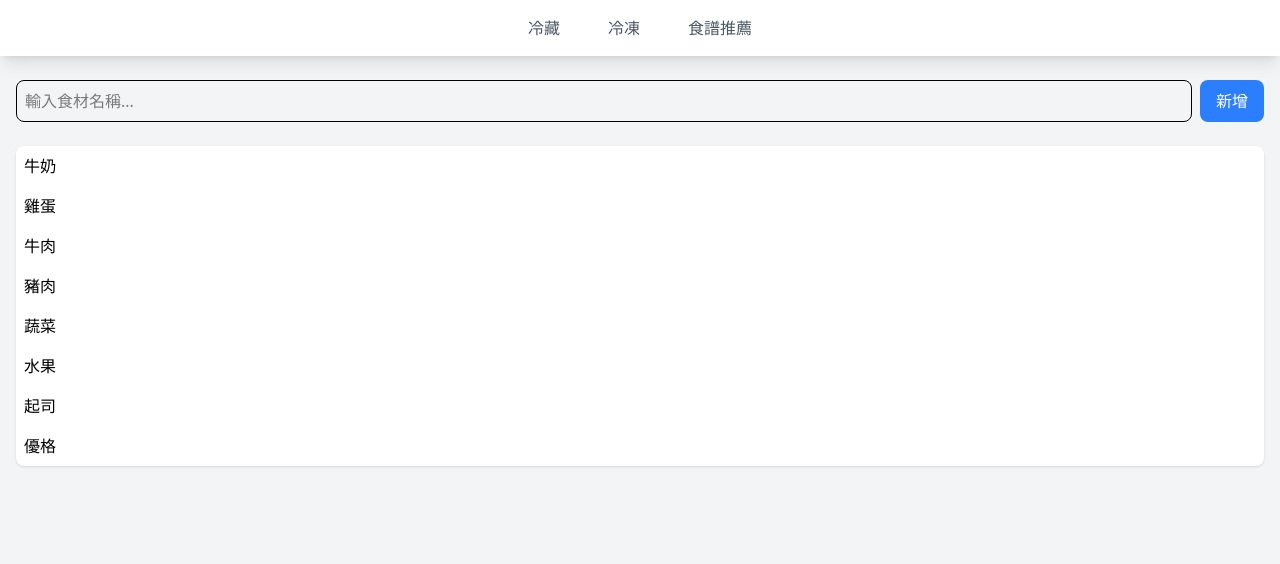
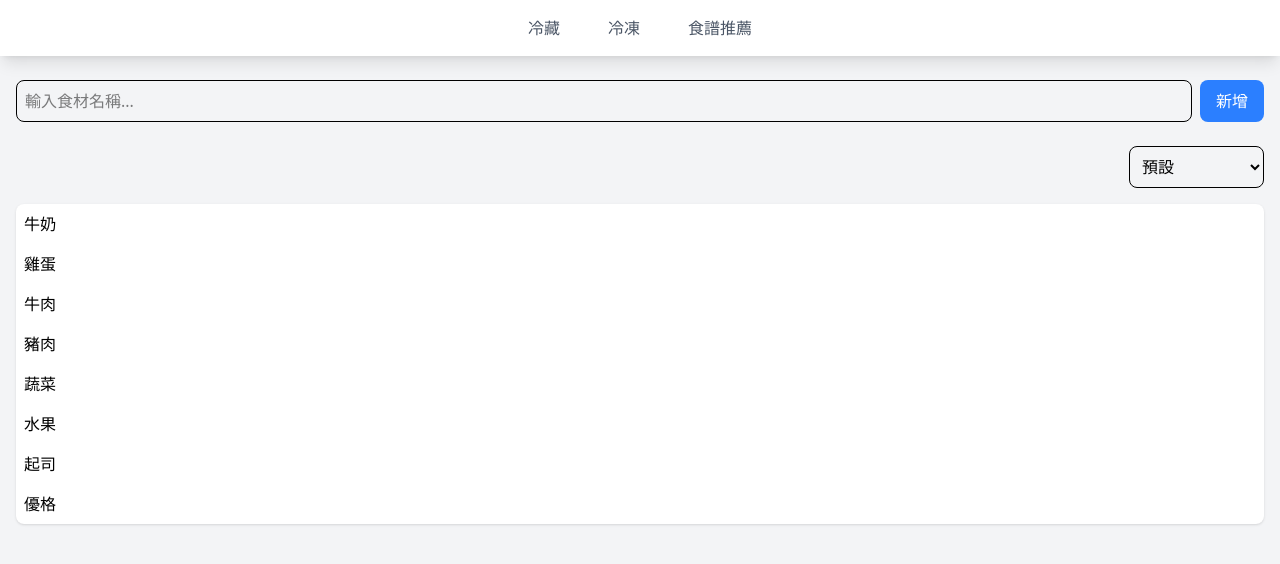
Before and after one commit to kaihg/fridge-crm, a Vue app: page /fridge/1 in a window 1280 px wide. Shown: the top 564 px of the page. Built offline with nearby package versions, Linux system fonts and the light colour scheme; the HTML template or start-up script is replaced by a standard one.

Commit message:
ADD sort

```diff
--- a/src/views/FridgeView.vue
+++ b/src/views/FridgeView.vue
@@ -15,6 +15,16 @@
         新增
       </button>
     </div>
+    <div class="mb-4 flex justify-end">
+      <select
+        v-model="sortBy"
+        class="p-2 border rounded-lg"
+      >
+        <option value="default">預設</option>
+        <option value="name">依名稱排序</option>
+        <option value="date">依入庫日排序</option>
+      </select>
+    </div>
     <ul v-if="filteredSuggestions.length > 0" class="mt-2 bg-white rounded-lg shadow">
       <li
         v-for="suggestion in filteredSuggestions"
@@ -28,7 +38,7 @@
 
     <div class="grid grid-cols-1 sm:grid-cols-2 lg:grid-cols-3 gap-4">
       <FoodItem
-        v-for="item in foodItems"
+        v-for="item in sortedFoodItems"
         :key="item.id"
         :item="item"
         @remove="removeItem"
@@ -67,10 +77,29 @@ const suggestions = ref([
   '優格'
 ])
 
+const sortBy = ref<'default' | 'name' | 'date'>('default')
+
 const filteredSuggestions = computed(() => {
   return suggestions.value.filter(suggestion =>
     suggestion.toLowerCase().includes(searchQuery.value.toLowerCase())
   )
+})
+
+const sortedFoodItems = computed(() => {
+  return [...foodItems.value].sort((a, b) => {
+    if (sortBy.value === 'name') {
+      return a.name.localeCompare(b.name, 'zh-TW')
+    } else if (sortBy.value === 'date') {
+      return new Date(b.storageDate).getTime() - new Date(a.storageDate).getTime()
+    } else {
+      // 預設排序：先依名稱，名稱相同時依入庫日（最舊的排前面）
+      const nameCompare = a.name.localeCompare(b.name, 'zh-TW')
+      if (nameCompare === 0) {
+        return new Date(a.storageDate).getTime() - new Date(b.storageDate).getTime()
+      }
+      return nameCompare
+    }
+  })
 })
 
 const filterSuggestions = () => {
```
